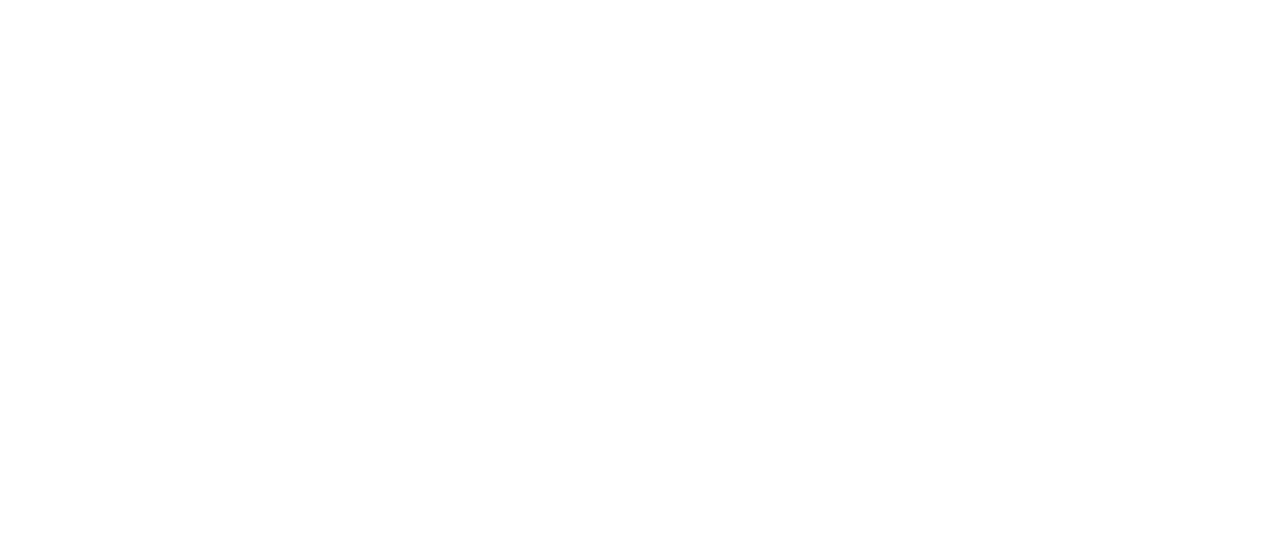
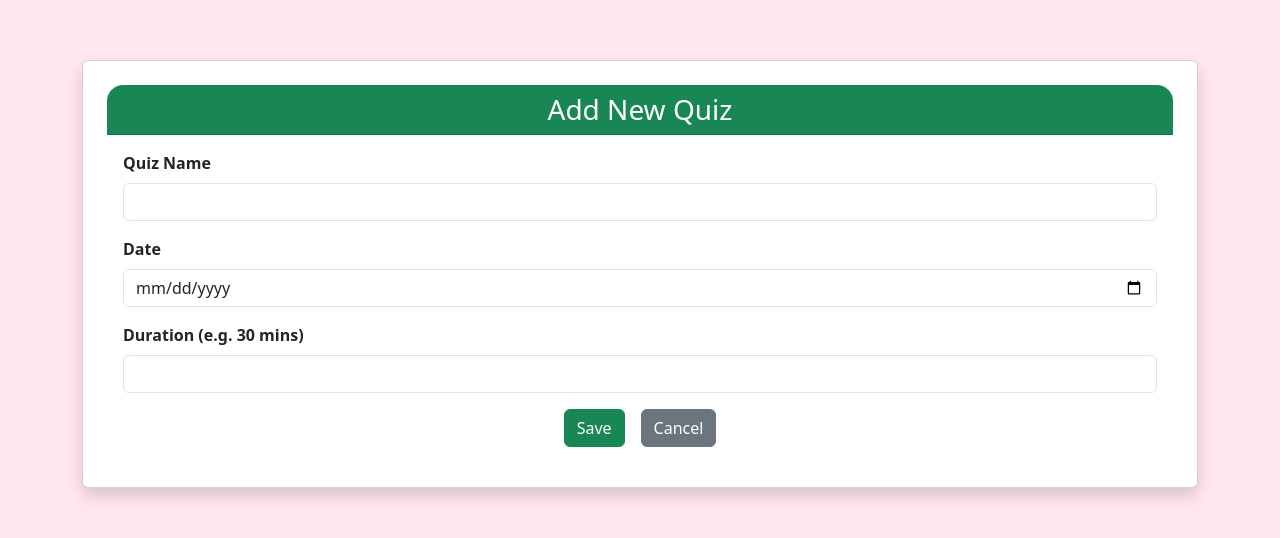
Before and after one commit to 22f3002188/mad2, a Vue app in the folder frontend/: page /admin/chapters/1/addquiz in a window 1280 px wide. Before the commit this address had no page. Shown: the part 126-664 px from the top of the page. Built offline with nearby package versions, Linux system fonts and the light colour scheme; sample sign-in values are in the browser's storage.

Commit message:
add quiz done

```diff
--- a/frontend/src/router/index.js
+++ b/frontend/src/router/index.js
@@ -81,6 +81,12 @@ const routes = [
   name: 'viewquiz',
   component: () => import('@/views/admin/viewquiz.vue'),
   meta: { requiresAuth: true, role: 'admin' }
+},
+{
+  path: '/admin/chapters/:chapterId/addquiz',
+  name: 'addquiz',
+  component: () => import('@/views/admin/addquiz.vue'),
+  meta: { requiresAuth: true, role: 'admin' }
 }
 
 
--- a/frontend/src/services/authService.js
+++ b/frontend/src/services/authService.js
@@ -62,3 +62,7 @@ export async function deleteChapter(chapterId) {
 export async function getQuizzesByChapter(chapterId) {
   return await api.get(`/api/chapters/${chapterId}/quizzes`, true); // true => use JWT
 }
+
+export async function addQuiz(chapterId, data) {
+  return await api.post(`/api/chapters/${chapterId}/quizzes`, data, true);
+}
--- /dev/null
+++ b/frontend/src/views/admin/addquiz.vue
@@ -0,0 +1,74 @@
+<template>
+  <div class="add-quiz-page d-flex justify-content-center align-items-center min-vh-100">
+    <div class="container">
+      <div class="card shadow p-4">
+        <div class="card-header bg-success text-white text-center">
+          <h3 class="mb-0">Add New Quiz</h3>
+        </div>
+        <form @submit.prevent="submitQuiz" class="card-body bg-white">
+          <div class="mb-3">
+            <label class="form-label fw-bold">Quiz Name</label>
+            <input v-model="quiz_name" type="text" class="form-control" required />
+          </div>
+          <div class="mb-3">
+            <label class="form-label fw-bold">Date</label>
+            <input v-model="date_of_quiz" type="date" class="form-control" required />
+          </div>
+          <div class="mb-3">
+            <label class="form-label fw-bold">Duration (e.g. 30 mins)</label>
+            <input v-model="time_duration" type="text" class="form-control" required />
+          </div>
+          <div class="d-flex justify-content-center gap-3">
+            <button type="submit" class="btn btn-success">Save</button>
+            <button @click="cancel" type="button" class="btn btn-secondary">Cancel</button>
+          </div>
+        </form>
+      </div>
+    </div>
+  </div>
+</template>
+
+<script>
+import { addQuiz } from '@/services/authService';
+
+export default {
+  data() {
+    return {
+      quiz_name: '',
+      date_of_quiz: '',
+      time_duration: ''
+    };
+  },
+  methods: {
+    async submitQuiz() {
+      const chapterId = this.$route.params.chapterId;
+      try {
+        await addQuiz(chapterId, {
+          quiz_name: this.quiz_name,
+          date_of_quiz: this.date_of_quiz,
+          time_duration: this.time_duration
+        });
+        this.$router.push(`/admin/chapters/${chapterId}/viewquiz`);
+      } catch (err) {
+        alert('Failed to add quiz');
+        console.error(err);
+      }
+    },
+    cancel() {
+      const chapterId = this.$route.params.chapterId;
+      this.$router.push(`/admin/chapters/${chapterId}/viewquiz`);
+    }
+  }
+};
+</script>
+
+<style scoped>
+.add-quiz-page {
+  background-color: #ffe6f0;
+  padding: 40px 0;
+  min-height: 100vh;
+}
+.card-header {
+  border-radius: 16px 16px 0 0;
+}
+</style>
--- a/frontend/src/views/admin/viewquiz.vue
+++ b/frontend/src/views/admin/viewquiz.vue
@@ -36,8 +36,8 @@
             </table>
           </div>
 
-          <div class="text-center my-3">
-            <button class="btn btn-success btn-lg shadow">Add Quiz</button>
+          <div class="text-center my-3"><router-link :to="`/admin/chapters/${$route.params.chapterId}/addquiz`" class="btn btn-success btn-lg shadow"> Add Quiz</router-link>
+
           </div>
         </div>
       </div>
```
Also changed, not shown: 2 other files (tests, documents, lock files or other folders).
